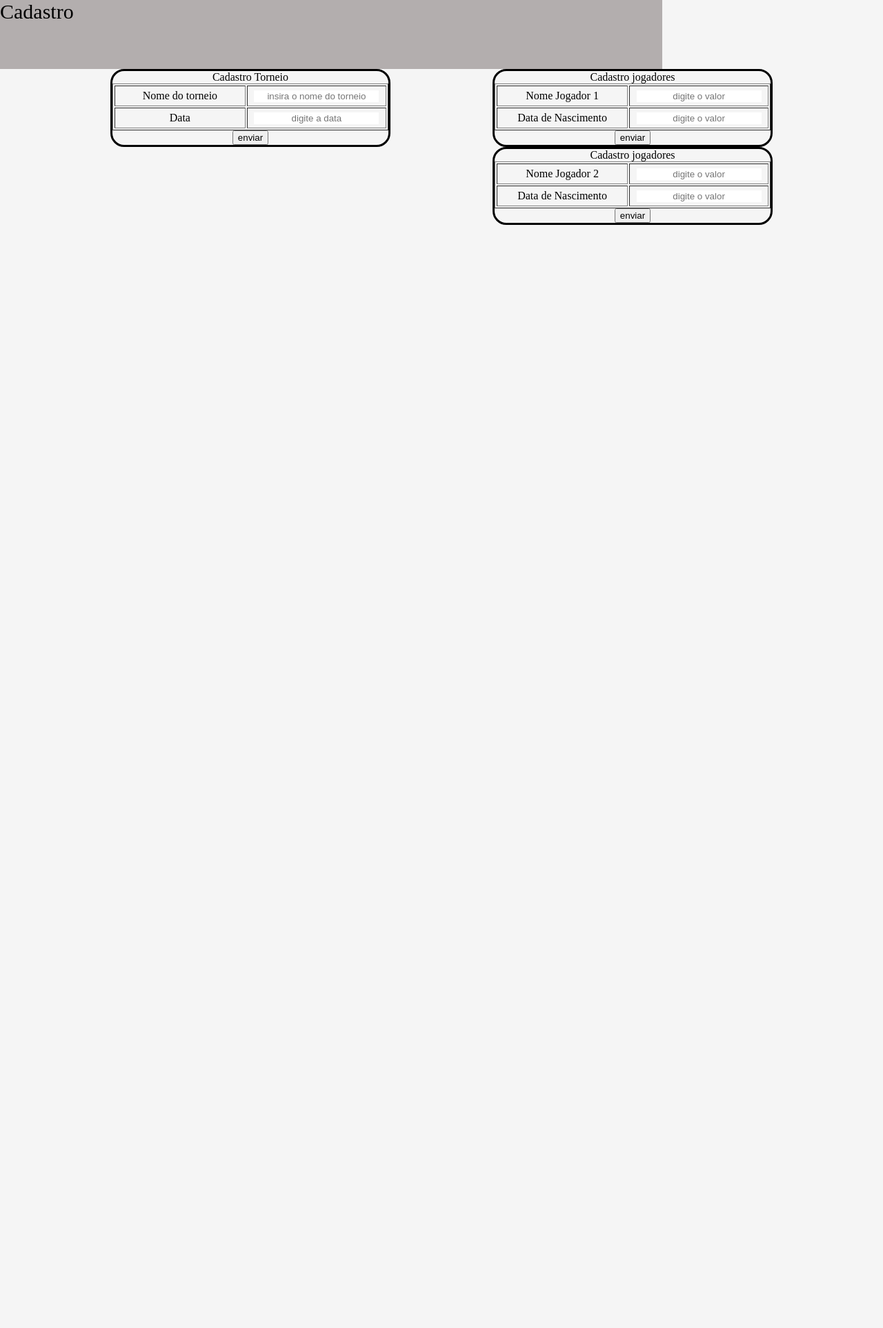
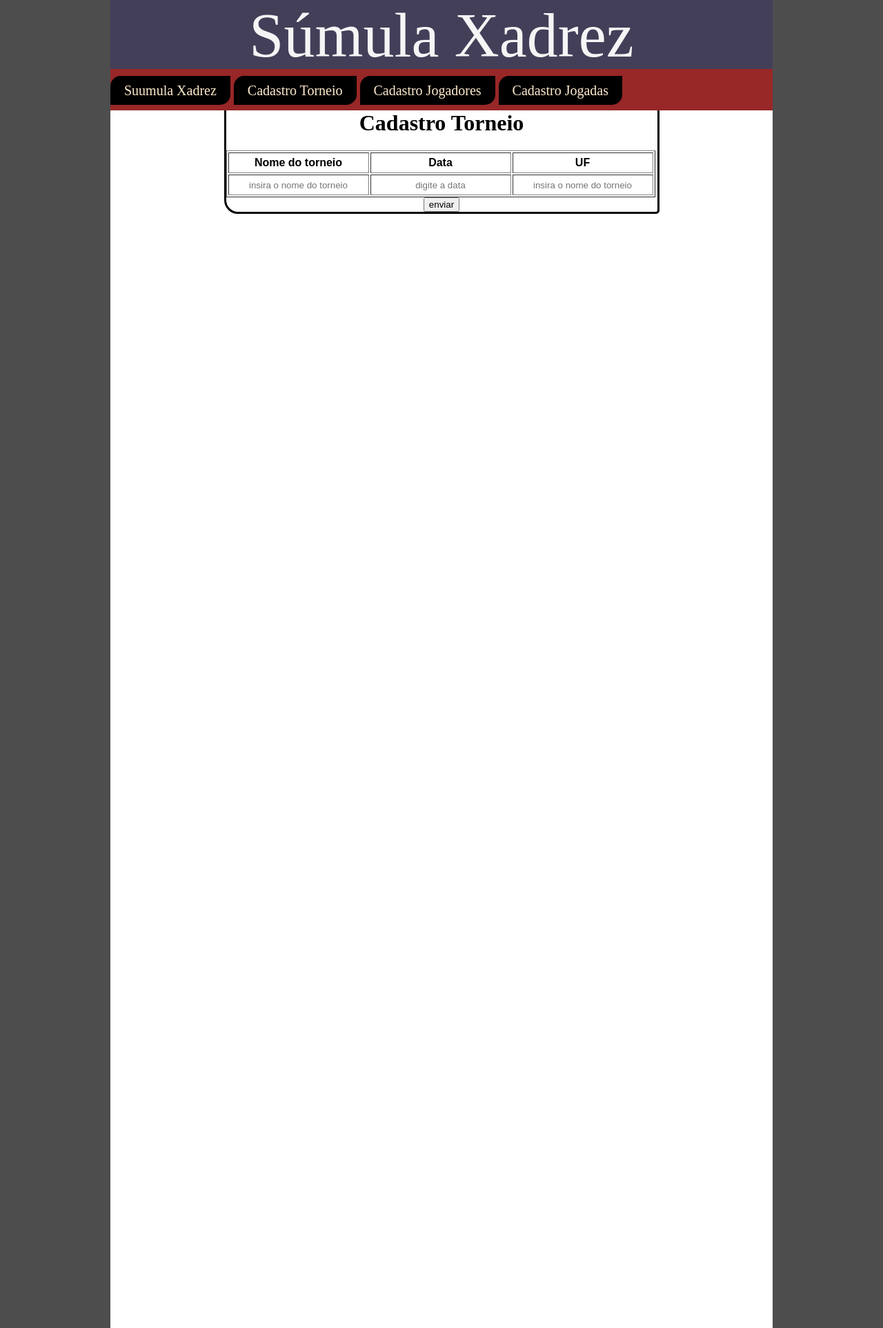
Before and after one commit to WillianSousa21/Sumula_site_Xadrez, a PHP site: page /Cadastro.html in a window 1280 px wide. Shown: the whole page at 69% size. Before the commit the page ends 326 px from the top, so only its background shows below. Run offline with PHP 8.4, Linux system fonts and the light colour scheme.

Commit message:
laoyt finalizado

```diff
--- a/Cadastro.html
+++ b/Cadastro.html
@@ -5,61 +5,39 @@
     <meta http-equiv="X-UA-Compatible" content="IE=edge">
     <meta name="viewport" content="width=device-width, initial-scale=1.0">
     <link rel="stylesheet" href="css.css">
-    <title>Cadastro</title>
+    <title>Cadastro Torneio</title>
 </head>
 <body>
-    <div class="cabecario">Cadastro</div>
     <div class="geral">
+        <div class="cabecario">Súmula Xadrez</div>
+    <div class="menublock">
+        <ul class="menu">
+            <li><a href="/suumula_xadrez.html">Suumula Xadrez</a></li>
+                <li><a href="/Cadastro.html"> Cadastro Torneio</a></li>
+                <li><a href="/cadastro_jogadores.html"> Cadastro Jogadores</a></li>
+                <li><a href="/cadastro_jogadas.html"> Cadastro Jogadas</a></li>
+            </ul></div>
     <div class="cadastro1">
     <table border="1">
-        <thead>Cadastro Torneio</thead>
+        <thead><h1>Cadastro Torneio</h1></thead>
         <tr>
-            <td>Nome do torneio </td>
-            <td>
-                <input type="text" placeholder="insira o nome do torneio" class="no"></td>
+            <th>Nome do torneio </th>
+            <th>Data</th>
+            <th>UF</th>
+
         </tr>
         <tr>
-            <td>Data</td>
+             <td>
+                <input type="text" placeholder="insira o nome do torneio" class="no"></td>
             <td><input type="text" placeholder="digite a data" class="no"></td>
+            <td><input type="text" placeholder="insira o nome do torneio" class="no"></td>
+
         </tr>
     </table>
 
     <input type="submit" value="enviar">
 </div>
 
-<div class="cadastro2">
-<table border="1">
-        <thead>
-            Cadastro jogadores
-        </thead>
-        <tr>
-            <td>Nome Jogador 1</td>
-            <td><input type="text" name="" id="" placeholder="digite o valor" class="no"></td>
-        </tr>
-        <tr>
-            <td>Data de Nascimento</td>
-            <td><input type="text" name="" id="" placeholder="digite o valor" class="no"></td>
-        </tr>
-    </table>
-        <input type="submit" value="enviar">
-    </div>
 
-    <div class="cadastro2">
-        <table border="1">
-                <thead>
-                    Cadastro jogadores
-                </thead>
-                <tr>
-                    <td>Nome Jogador 2</td>
-                    <td><input type="text" name="" id="" placeholder="digite o valor" class="no"></td>
-                </tr>
-                <tr>
-                    <td>Data de Nascimento</td>
-                    <td><input type="text" name="" id="" placeholder="digite o valor" class="no"></td>
-                </tr>
-            </table>
-                <input type="submit" value="enviar">
-            </div>
-    </div>
 </body>
 </html>
--- a/css.css
+++ b/css.css
@@ -1,5 +1,5 @@
 body{
-    background-color: whitesmoke;
+    background-color: rgb(77, 77, 77);
     vertical-align: 2px;
     margin: 0 auto;
     padding: 0;
@@ -7,13 +7,59 @@ body{
 .cabecario{
     width: 960px;
     height: 100px;
-    background-color: rgb(179, 174, 174);
-    font-size: 30px;
+    background-color: rgb(67, 63, 89);
+    font-size: 90px;
+    color: whitesmoke;
+
+    text-align: center;
+    padding: 0px auto;
+    display: block;
+    margin: 0 auto;
 }
+.menublock{
+    width: 960px;
+    height:50px;
+    padding: 0px auto;
+    font-size: 20px;
+    margin: 0 auto;
+    background-color: rgb(152, 39, 39);
+}
+
+.menublock{
+    width: 960px;
+    height: 60px;
+   float: inline-end;
+  display: block;
+
+
+
+}
+
+ul.menu {
+    padding:  0;
+    margin-left: px;
+    }
+
+ul.menu li{
+        display: inline;
+   }
+ul.menu li a{
+        background: black;
+        color:blanchedalmond;
+        padding: 10px 20px;
+        text-decoration: none;
+        border-radius: 15px 0 15px 0;
+    }
+
+    ul.menu li a:hover{
+        background: whitesmoke;
+        color: blue;
+    }
+
 .geral {
     background-color: white;
     width: 960px;
-    height: auto;
+    height: 1925px;
     margin: 0.2px;
     padding: 0px auto;
     display: block;
@@ -57,6 +103,18 @@ td{
 .cadastro1{
     text-align: center;
     border: solid;
+    border-radius: 5px 20px 5px 20px;
+    width: 625px;
+    height: auto;
+    margin: 2px;
+    padding: 2px auto;
+    display: block;
+    margin: 0 auto;
+}
+
+.cadastro-jogadas{
+    text-align: center;
+    border: solid;
     border-radius: 20px 20px 20px 20px;
     width: 400px;
     height: auto;
@@ -66,28 +124,3 @@ td{
     margin: 0 auto;
     float: left;
 }
-.cadastro2{
-    text-align: center;
-    border: solid;
-    border-radius: 20px 20px 20px 20px;
-    width: 400px;
-    height: auto;
-    margin: 2px;
-    padding: 12px 12;
-    display: block;
-    margin: 0 auto;
-    float: right;
-}
-
-.cadastro3{
-    text-align: center;
-    border: solid;
-    border-radius: 2px 2px 2px 2px;
-    width: 400px;
-    height: auto;
-    margin: 2px;
-    padding: 12px 12;
-    display: block;
-    margin: 0 auto;
-    float: right;
-}
```
Also changed, not shown: cadastro_jogadas.html (added, +53 -0 lines), cadastro_jogadores.html (added, +49 -0 lines), suumula_xadrez.html (+18 -9 lines), v4-460px-Read-Algebraic-Chess-Notation-Step-1.jpg (added).
